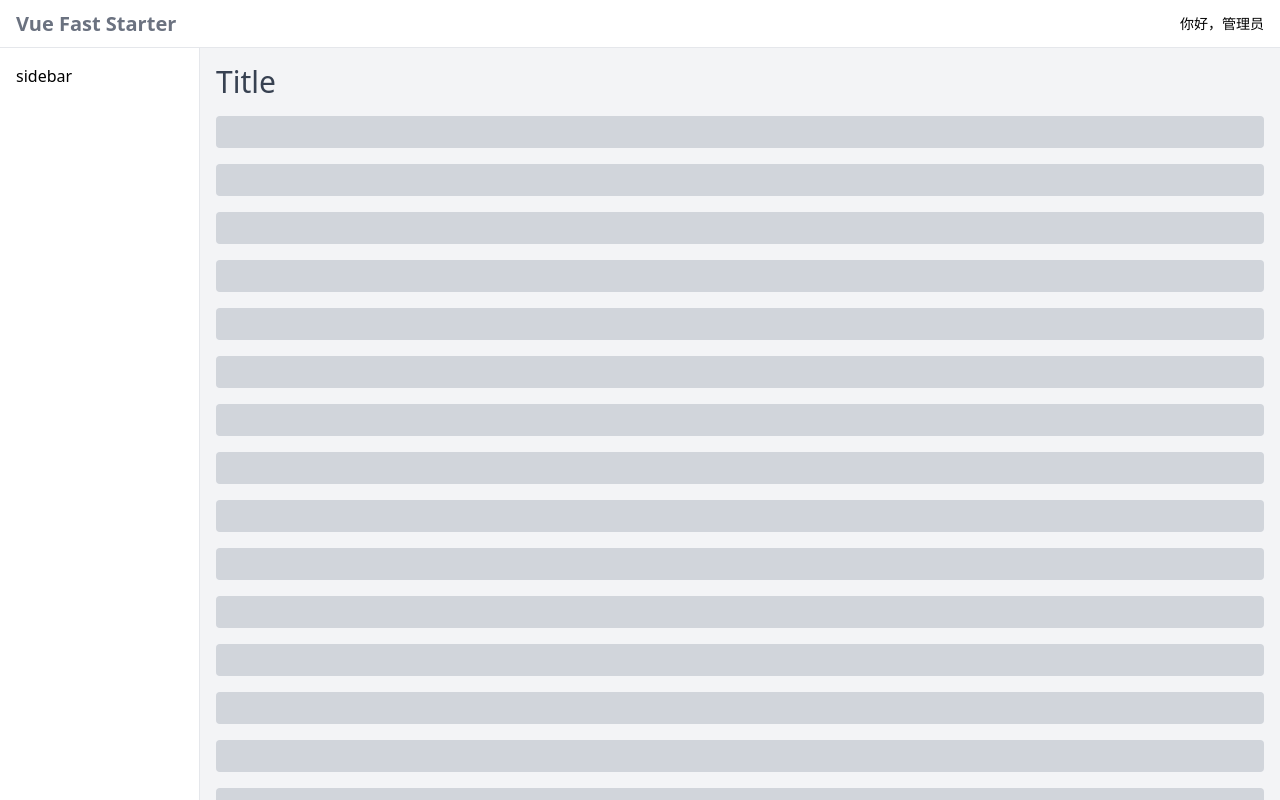
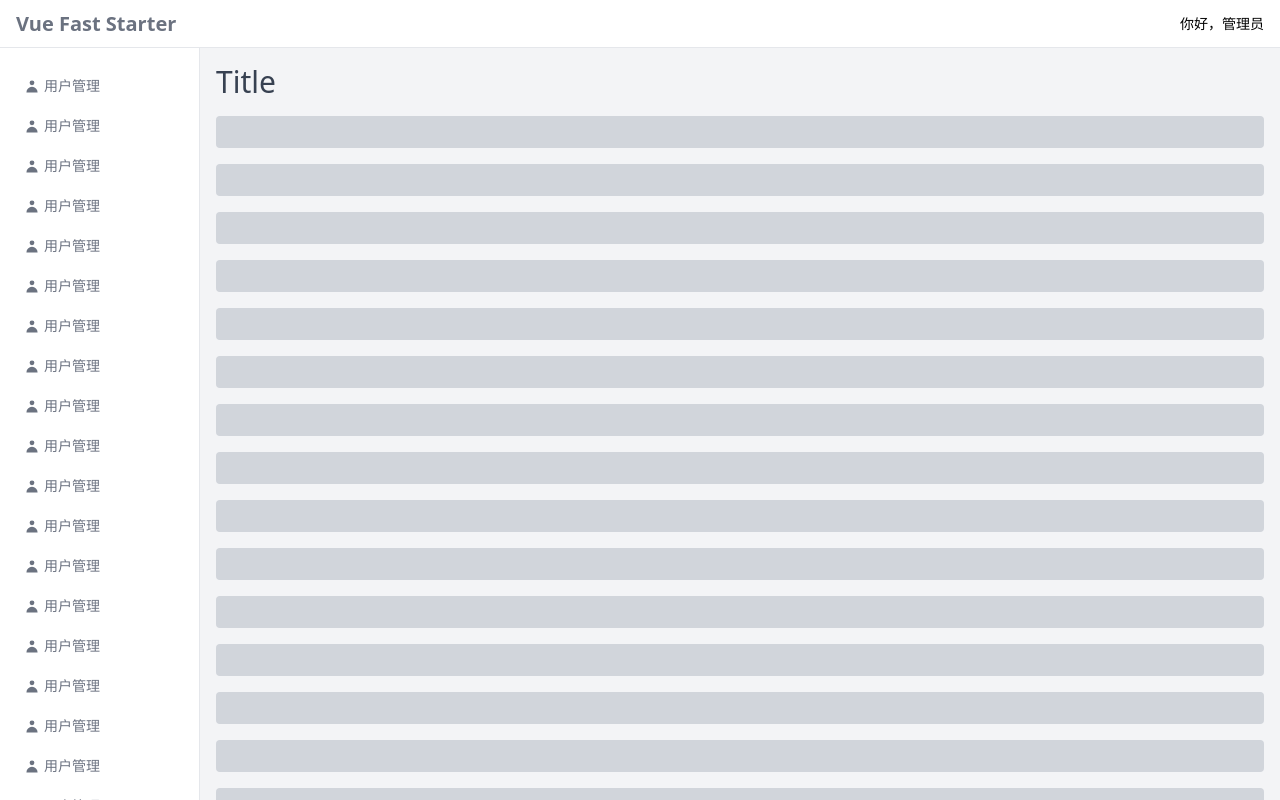
Before and after one commit to jmjgemini/vue-fast-starter, a Vue app: page /#/ in a window 1280 px wide. Built offline with nearby package versions, Linux system fonts and the light colour scheme.

Commit message:
add appSettingStore

```diff
--- /dev/null
+++ b/src/stores/appSetting.ts
@@ -0,0 +1,8 @@
+import { defineStore } from "pinia";
+
+export const useAppSettingStore = defineStore({
+  id: "appSetting",
+  state: () => ({
+    sideBarWidth: 200
+  })
+});
--- a/src/views/layouts/MainLayout.vue
+++ b/src/views/layouts/MainLayout.vue
@@ -1,4 +1,6 @@
-<script setup lang="ts"></script>
+<script setup lang="ts">
+import { UserIcon } from "@heroicons/vue/solid";
+</script>
 
 <template>
   <div
@@ -15,7 +17,17 @@
     class="absolute left-0 bottom-0 border-r bg-white overflow-y-auto p-4"
     style="top: 48px; width: 200px"
   >
-    sidebar
+    <ul>
+      <li>
+        <div
+          class="flex gap-1 items-center text-sm text-gray-500 select-none hover:bg-gray-200 py-2 px-2 rounded mt-1"
+          v-for="index in Array(20)"
+          :key="index"
+        >
+          <user-icon class="h-auto w-4" />用户管理
+        </div>
+      </li>
+    </ul>
   </div>
   <div
     class="h-full bg-gray-100 overflow-y-auto"
```
